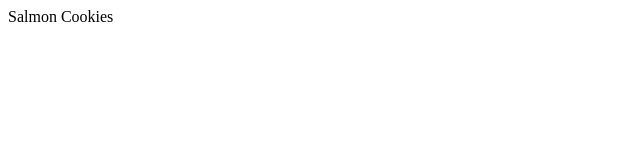
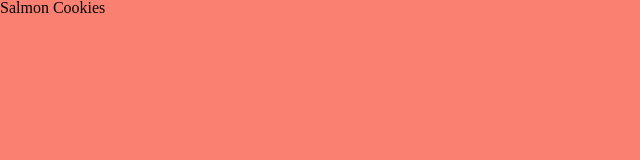
Before and after one commit to Matteus-G/cookie-stand, a plain HTML site: page index.html in a window 1280 px wide. Shown: the whole page, without its empty margins (0-640 px from the left). Drawn offline with Linux system fonts and the light colour scheme.

Commit message:
git commit git commit commit

```diff
--- a/index.html
+++ b/index.html
@@ -1,11 +1,13 @@
 <!DOCTYPE html>
 <html lang="en">
-  <head>
+<body>
+<head>
 <meta charset="UTF-8"
 <title>Salmon Cookies</title>
 
-<link rel="" href="">
+<link rel="stylesheet" href="reset.css">
 
-<link rel="" href="">
-
+<link rel="stylesheet" href="style.css">
+</head>
+</body>
 <script src="js/app.js1"
```
